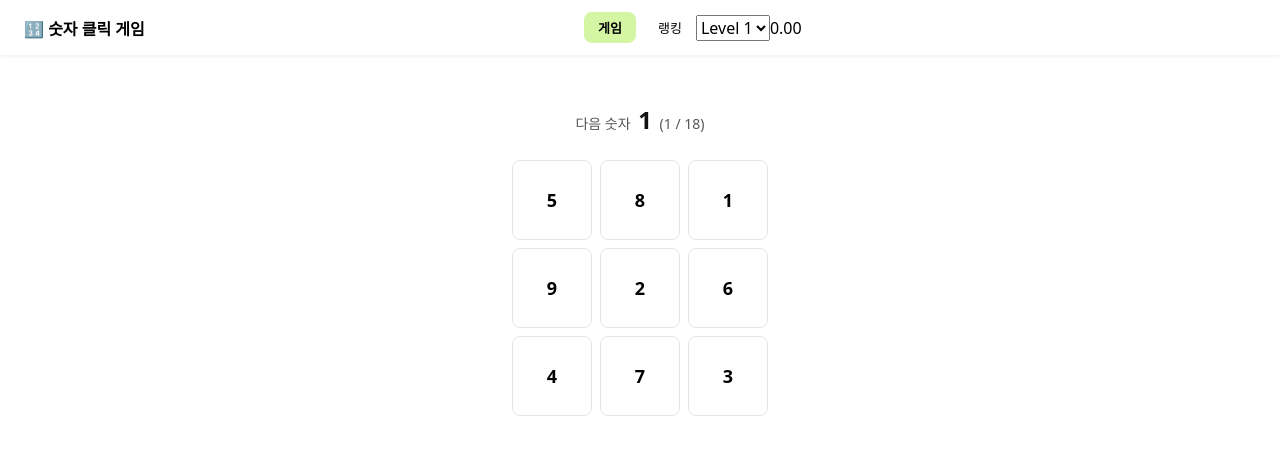
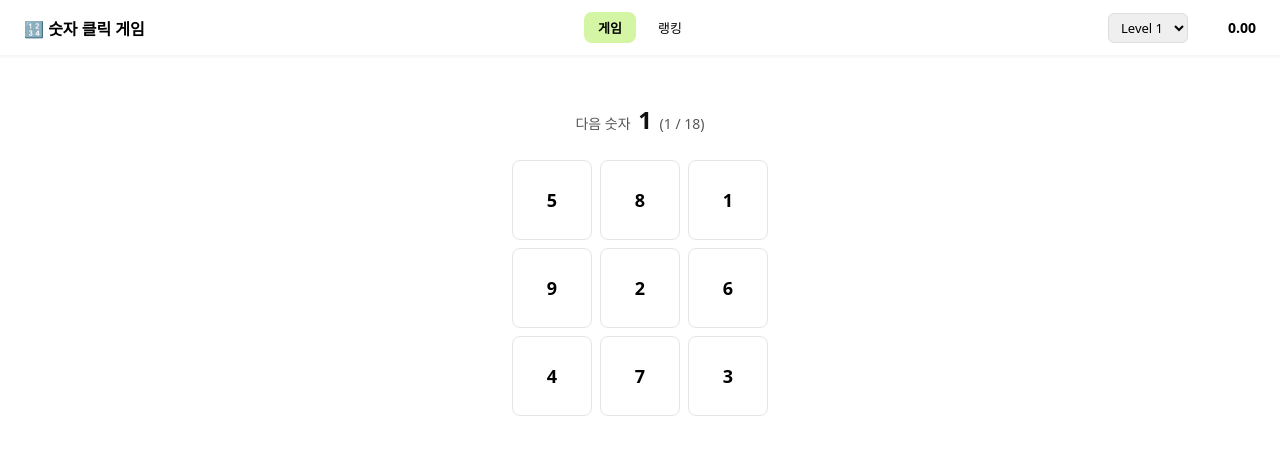
Before and after one commit to 39-play-sopt-web/HanHyeWon, a React (Vite) app in the folder Week2/Homework/: page / in a window 1280 px wide. Shown: the top 454 px of the page. Built offline with nearby package versions, Linux system fonts and the light colour scheme.

Commit message:
style: 헤더 레벨 select와 타이머 우측 정렬

```diff
--- a/Week2/Homework/src/components/Header/Header.jsx
+++ b/Week2/Homework/src/components/Header/Header.jsx
@@ -13,20 +13,23 @@ function Header({ tab, onTabChange, level, onLevelChange, time }) {
         </S.TabButton>
       </S.Nav>
 
+      <S.Controls>
         {tab === 'game' && (
-        <div>
-          <select
+          <>
+            <S.Select
               value={level}
               onChange={(e) => onLevelChange(Number(e.target.value))}
             >
               <option value={1}>Level 1</option>
               <option value={2}>Level 2</option>
               <option value={3}>Level 3</option>
-          </select>
-          <span>{time.toFixed(2)}</span>
-        </div>
+            </S.Select>
+            <S.Timer>{time.toFixed(2)}</S.Timer>
+          </>
         )}
+      </S.Controls>
     </S.Container>
   )
 }
+
 export default Header
```
Lines whose indentation alone changed are shown as unchanged.
